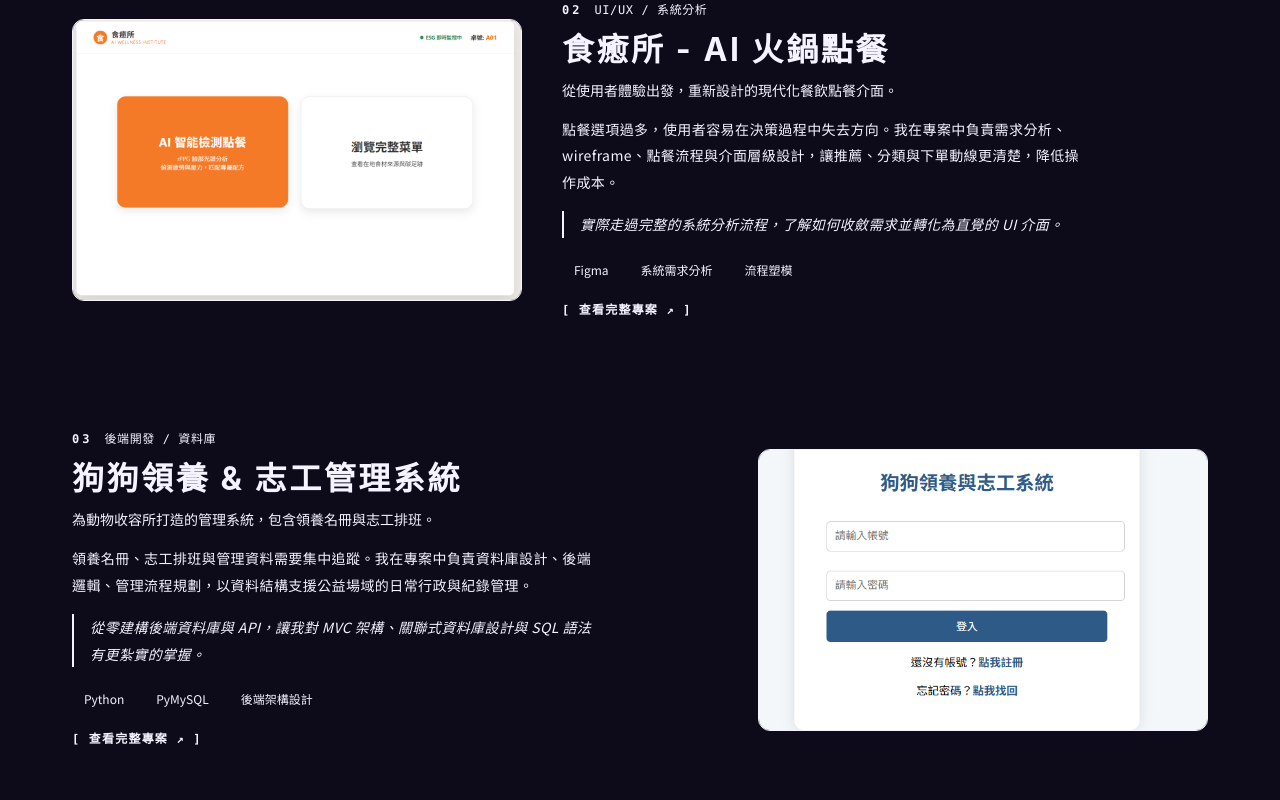
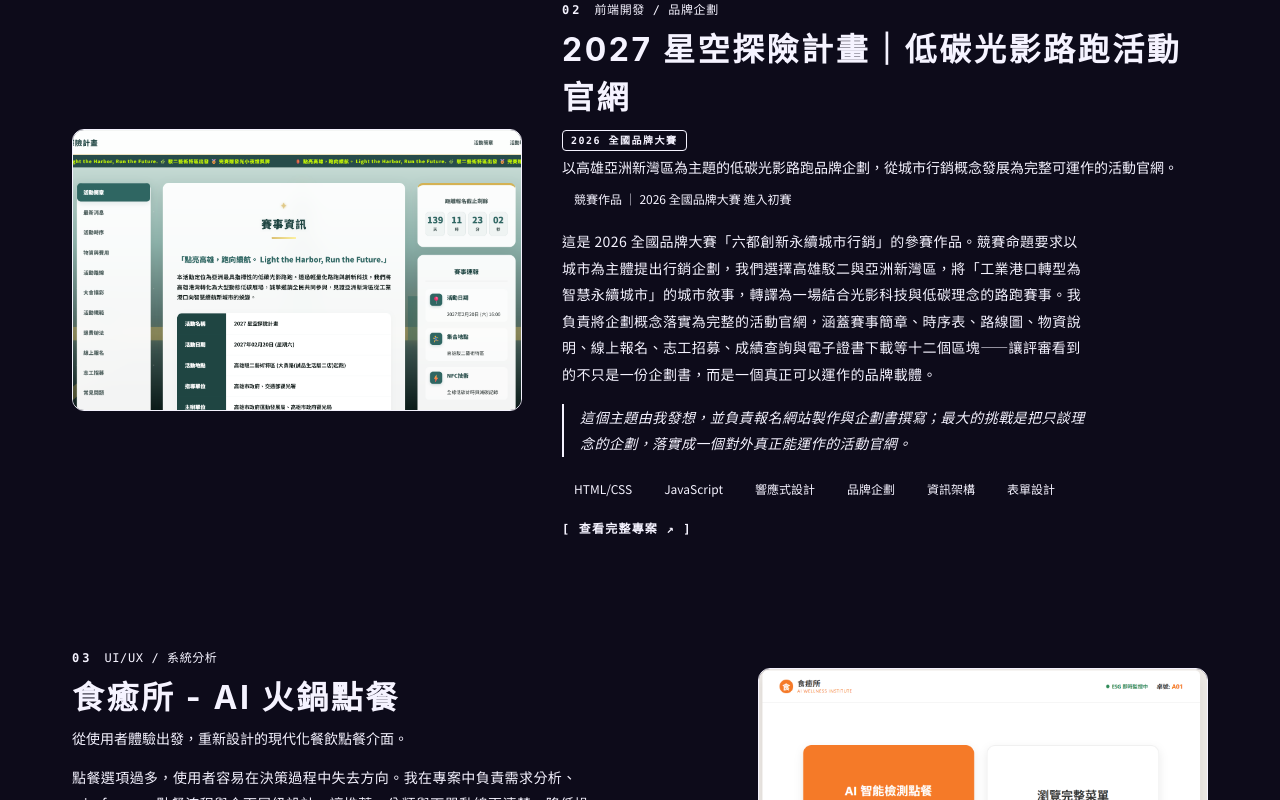
Before and after one commit to for995-ai/portfolio, a React (Vite) app: page / in a window 1280 px wide. Shown: the part 2900-3700 px from the top of the page. Built offline with nearby package versions, Linux system fonts and the light colour scheme.

Commit message:
更新內容

```diff
--- a/src/components/arcade/QuestCard.tsx
+++ b/src/components/arcade/QuestCard.tsx
@@ -1,3 +1,4 @@
+import { useState } from 'react';
 import { Gamepad2 } from 'lucide-react';
 import { useInView } from '@/hooks/useInView';
 import { useStage3D } from '@/hooks/stage3d';
@@ -168,7 +169,12 @@ export function BossQuestCard({ quest }: { quest: Quest }) {
  */
 export function QuestShowcase({ quest, index }: { quest: Quest; index: number }) {
   const { ref, inView } = useInView<HTMLDivElement>({ threshold: 0.15 });
+  const [imgFailed, setImgFailed] = useState(false);
   const imageRight = index % 2 === 1;
+
+  /* 有 src 且未載入失敗 → 顯示圖；否則（todo 或圖檔尚未放入）→ 佔位框，永不破圖 */
+  const showImage = quest.image != null && 'src' in quest.image && !imgFailed;
+  const showTodo = !showImage && quest.image != null;
 
   return (
     <div ref={ref} className={`arcade-reveal ${inView ? 'is-visible' : ''}`}>
@@ -176,7 +182,7 @@ export function QuestShowcase({ quest, index }: { quest: Quest; index: number })
         className="grid items-center gap-6 md:grid-cols-12 md:gap-10"
         aria-label={`${quest.id} ${quest.title}`}
       >
-        {quest.image && 'src' in quest.image && (
+        {showImage && quest.image && 'src' in quest.image ? (
           <div
             className={`overflow-hidden rounded-[12px] border border-arcade-border transition-colors duration-[220ms] ease-[cubic-bezier(0.16,1,0.3,1)] hover:border-dopa-cyan/50 md:col-span-5 ${
               imageRight ? 'md:order-2' : ''
@@ -186,10 +192,22 @@ export function QuestShowcase({ quest, index }: { quest: Quest; index: number })
               src={encodeURI(quest.image.src)}
               alt={quest.image.alt}
               loading="lazy"
+              onError={() => setImgFailed(true)}
               className="aspect-[16/10] w-full object-cover transition-transform duration-[220ms] ease-[cubic-bezier(0.16,1,0.3,1)] hover:scale-[1.04]"
             />
           </div>
-        )}
+        ) : showTodo ? (
+          /* 圖檔尚未放入或載入失敗：維持兩欄版面，顯示虛線框佔位標記 */
+          <div
+            className={`flex aspect-[16/10] items-center justify-center rounded-[12px] border border-dashed border-arcade-faint bg-arcade-surface md:col-span-5 ${
+              imageRight ? 'md:order-2' : ''
+            }`}
+          >
+            <span className="arcade-todo px-3 py-1.5 font-mono text-xs">
+              TODO_待補圖片
+            </span>
+          </div>
+        ) : null}
 
         <div className={`md:col-span-7 ${imageRight ? 'md:order-1' : ''}`}>
           <p className="font-mono text-xs font-bold tracking-[0.25em] text-arcade-muted">
@@ -201,8 +219,19 @@ export function QuestShowcase({ quest, index }: { quest: Quest; index: number })
           <h3 className="zh-heading text-h2 mt-2 font-sans text-arcade-text">
             {quest.title}
           </h3>
+          {/* 獎項標記：dopa-orange 低調 outline chip（不搶代表作的實色漸層權重） */}
+          {quest.award && (
+            <span className="mt-2 inline-block rounded-sm border border-dopa-orange/70 px-2 py-0.5 font-mono text-[10px] font-bold tracking-[0.15em] text-dopa-orange">
+              {quest.award}
+            </span>
+          )}
           {quest.positioning && (
             <p className="mt-1.5 text-sm text-arcade-muted">{quest.positioning}</p>
+          )}
+          {quest.badge && (
+            <p className="mt-2 inline-block rounded-[2px] bg-arcade-bg/70 px-3 py-1 text-xs leading-relaxed text-arcade-text-sec">
+              {quest.badge}
+            </p>
           )}
           <p className="zh-body mt-4 max-w-[68ch] text-sm text-arcade-text-sec">
             {quest.narrative}
--- a/src/data/portfolioData.ts
+++ b/src/data/portfolioData.ts
@@ -46,6 +46,7 @@ export const COMPETITIONS: EvidenceItem[] = [
   { title: "第五屆 潛力種子盃個股研究競賽", desc: "參賽證明", reflection: "透過財務報表與市場數據分析個股，培養了對數據的敏銳度與邏輯推演能力。", file: "/images/第五屆潛力種子盃個股研究競賽-參賽證明.png" },
   { title: "2025「集點子大賽」徵選", desc: "參賽證明", reflection: "將日常觀察轉化為創新提案，訓練了我不斷尋找痛點並提出資訊解決方案的思維模式。", file: "/images/2025「集點子大賽」徵選-參賽證明.png" },
   { title: "2025 第九屆 Healthy x Happy 創新創業競賽", desc: "參賽證明", reflection: "在快節奏的競賽中與團隊激盪創意，將系統構想具象化，強化了我的快速原型產出能力。", file: "/images/2025 第九屆 全國大專校院Healthy x Happy 創新創業競賽-參賽證明.png" },
+  { title: "2026 全國品牌大賽 — 六都創新永續城市行銷", desc: "進入初賽 ｜ 參賽作品：2027 星空探險計畫（詳見專案作品）" },
 ];
 
 export const PROJECT_IDS = ["soulscent-lab", "hotpot-ordering", "workstay-platform", "dog-adoption"] as const;
@@ -68,6 +69,52 @@ export const PROJECTS: Project[] = [
   { id: "workstay-platform", cat: "介面設計 / 專案統籌", title: "作保庇宿安心 - 換宿平台", desc: "針對打工換宿需求開發的媒合平台，解決資訊不對稱痛點。", tech: "專案管理 / 使用者研究 / UI 設計", reflection: "跨部門溝通是最大挑戰，學會利用工具收斂各方意見達成開發共識，確保如期推進。", image: "/images/project-accommodation.png", link: "https://gleeful-macaron-e3a192.netlify.app" },
   { id: "dog-adoption", cat: "後端開發 / 資料庫", title: "狗狗領養 & 志工管理系統", desc: "為動物收容所打造的管理系統，包含領養名冊與志工排班。", tech: "Python / PyMySQL / 後端架構設計", reflection: "從零建構後端資料庫與 API，讓我對 MVC 架構、關聯式資料庫設計與 SQL 語法有更紮實的掌握。", image: "/images/project-dog.png", link: "http://dog-adopt.xo.je/list_dogs.php" },
 ];
+
+/**
+ * 新增專案（2026 全國品牌大賽競賽作品）。
+ * 結構較舊版嚴格型別的 PROJECTS 豐富（含 subtitle / badge / award / narrative /
+ * challenge），故獨立為此匯出，不併入 PROJECTS，也不更動既有四個專案。
+ * 圖片：待截取首頁主視覺存為 public/images/project-starryrun.png 後，
+ * 將 image 改為 "/images/project-starryrun.png"；補圖前為 undefined（卡片顯示佔位）。
+ */
+export type ShowcaseProject = {
+  id: string;
+  cat: string;
+  title: string;
+  subtitle?: string;
+  badge?: string;
+  award?: string;
+  desc: string;
+  narrative: string;
+  challenge?: string;
+  technologies: string[];
+  image?: string;
+  link: string;
+};
+
+export const BRAND_COMPETITION_PROJECT: ShowcaseProject = {
+  id: "starry-run",
+  cat: "前端開發 / 品牌企劃",
+  title: "2027 星空探險計畫｜低碳光影路跑活動官網",
+  subtitle: "2026 全國品牌大賽 — 六都創新永續城市行銷競賽參賽作品",
+  badge: "競賽作品 ｜ 2026 全國品牌大賽 進入初賽",
+  award: "2026 全國品牌大賽",
+  desc: "以高雄亞洲新灣區為主題的低碳光影路跑品牌企劃，從城市行銷概念發展為完整可運作的活動官網。",
+  narrative:
+    "這是 2026 全國品牌大賽「六都創新永續城市行銷」的參賽作品。競賽命題要求以城市為主體提出行銷企劃，我們選擇高雄駁二與亞洲新灣區，將「工業港口轉型為智慧永續城市」的城市敘事，轉譯為一場結合光影科技與低碳理念的路跑賽事。我負責將企劃概念落實為完整的活動官網，涵蓋賽事簡章、時序表、路線圖、物資說明、線上報名、志工招募、成績查詢與電子證書下載等十二個區塊——讓評審看到的不只是一份企劃書，而是一個真正可以運作的品牌載體。",
+  // challenge（引言）為使用者的個人心得，請自行填寫，以下兩個方向擇一（或改寫）覆蓋此欄：
+  //   方向一：品牌企劃與網站實作的落差——企劃書可以只談概念，但要做成可運作的網站，
+  //           就必須把「永續」具體化為可執行的細節。
+  //   方向二：這個主題由我發想，並負責報名網站製作與企劃書撰寫。
+  // 現值為兩方向的事實綜合（僅根據上方 narrative 與方向二的既述事實，未加入未經證實的細節）：
+  challenge:
+    "這個主題由我發想，並負責報名網站製作與企劃書撰寫；最大的挑戰是把只談理念的企劃，落實成一個對外真正能運作的活動官網。",
+  technologies: ["HTML/CSS", "JavaScript", "響應式設計", "品牌企劃", "資訊架構", "表單設計"],
+  // 首頁主視覺截圖（含「點亮高雄，跑向續航」標語）；請存為此路徑。
+  // 檔案放入前，卡片會自動回退顯示「TODO_待補圖片」佔位框，不會破圖。
+  image: "/images/project-starryrun.png",
+  link: "https://mellow-kulfi-531c3d.netlify.app/",
+};
 
 export const ARTICLES = [
   { title: "AI 賦能餐飲：從「食癒所」看系統分析與體驗升級", date: "2026.05", desc: "探討如何透過系統分析將 AI 技術融入火鍋店點餐流程，降低人力成本並提升顧客的情緒價值與數位體驗。", img: "/images/project-hotpot.png" },
--- a/src/data/quests.ts
+++ b/src/data/quests.ts
@@ -11,9 +11,11 @@
  */
 
 import {
+  BRAND_COMPETITION_PROJECT,
   PROJECT_CASE_STUDIES,
   PROJECTS,
   type ProjectId,
+  type ShowcaseProject,
 } from './portfolioData';
 
 export interface Quest {
@@ -21,8 +23,12 @@ export interface Quest {
   title: string;
   /** 舊版專案分類（如 全端開發 / AI 創新） */
   category?: string;
-  /** 徽章列（如發表資訊） */
+  /** 競賽脈絡副標（如 六都創新永續城市行銷競賽參賽作品） */
+  subtitle?: string;
+  /** 徽章列（如發表資訊、競賽狀態） */
   badge?: string;
+  /** 獎項標記（dopa-orange 低調 chip，如 2026 全國品牌大賽） */
+  award?: string;
   /** 一句話定位（舊版 description） */
   positioning?: string;
   /** 連貫段落敘事（problem + role + impact 串接） */
@@ -58,6 +64,24 @@ function projectQuest(projectId: ProjectId, id: string): Quest {
   };
 }
 
+/** 由新版 ShowcaseProject（結構完整）組出敘事卡；challenge→quote，無圖時佔位 */
+function showcaseQuest(p: ShowcaseProject, id: string): Quest {
+  return {
+    id,
+    title: p.title,
+    category: p.cat,
+    subtitle: p.subtitle,
+    badge: p.badge,
+    award: p.award,
+    positioning: p.desc,
+    narrative: p.narrative,
+    quote: p.challenge,
+    techs: p.technologies,
+    image: p.image ? { src: p.image, alt: `${p.title} 專案畫面` } : { todo: true },
+    link: p.link,
+  };
+}
+
 export const quests: Quest[] = [
   {
     id: '01',
@@ -72,8 +96,9 @@ export const quests: Quest[] = [
     image: { todo: true },
     boss: true,
   },
-  projectQuest('hotpot-ordering', '02'),
-  projectQuest('dog-adoption', '03'),
-  projectQuest('workstay-platform', '04'),
-  projectQuest('soulscent-lab', '05'),
+  showcaseQuest(BRAND_COMPETITION_PROJECT, '02'),
+  projectQuest('hotpot-ordering', '03'),
+  projectQuest('dog-adoption', '04'),
+  projectQuest('workstay-platform', '05'),
+  projectQuest('soulscent-lab', '06'),
 ];
--- a/src/three/Stage.tsx
+++ b/src/three/Stage.tsx
@@ -255,12 +255,14 @@ export default function StageComponent({ anchorsRef, onReady, onFail }: StagePro
 
     /* ===== Stage02 — 專案：側廊展示台（左右交錯，代表作較大＋洋紅光環） ===== */
     const rotors: Group[] = [];
+    /* 六座對應六件專案（代表作較大＋洋紅光環）；全數落於側廊並逐幀夾制於安全區外 */
     const PED: Array<{ x: number; z: number; boss: boolean }> = [
       { x: 3.8, z: 1.2, boss: true },
       { x: -3.7, z: 0.4, boss: false },
       { x: 3.7, z: -0.5, boss: false },
       { x: -3.8, z: -1.4, boss: false },
       { x: 3.9, z: -2.2, boss: false },
+      { x: -3.9, z: -3.1, boss: false },
     ];
     for (const cfg of PED) {
       const unit = new Group();
```
Also changed, not shown: public/images/project-starryrun.png (added).
